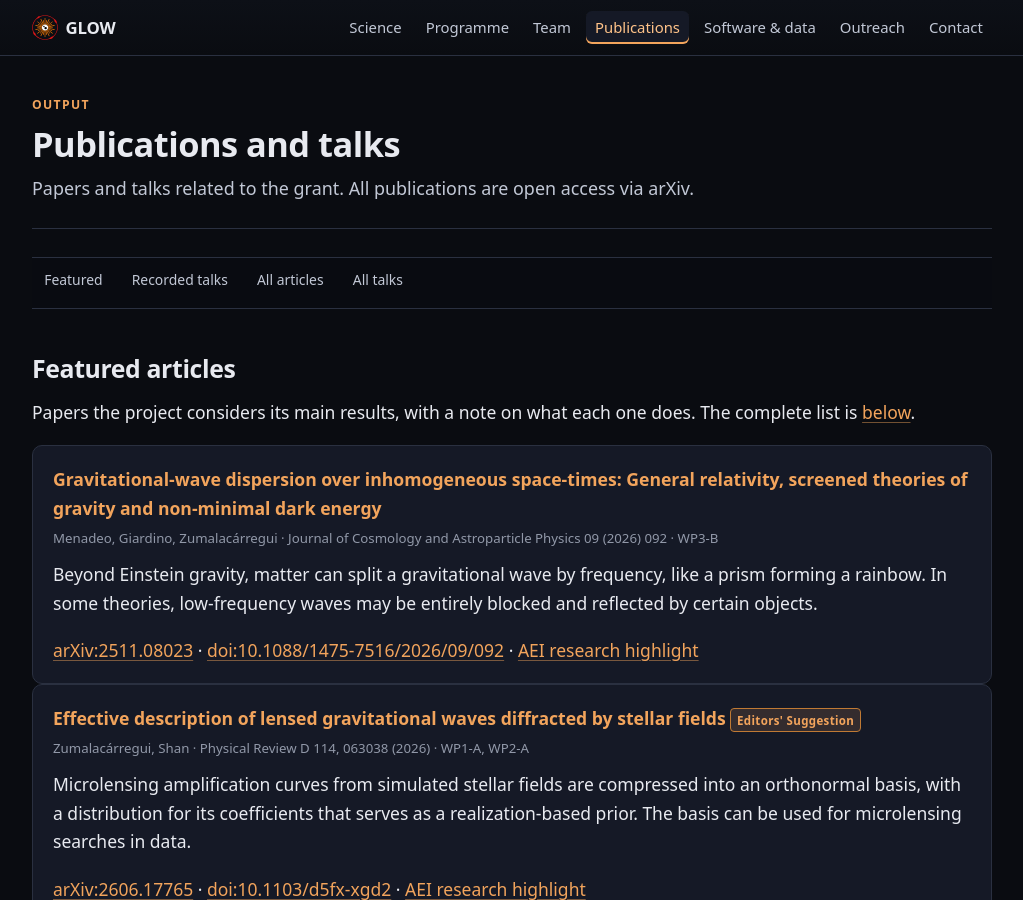
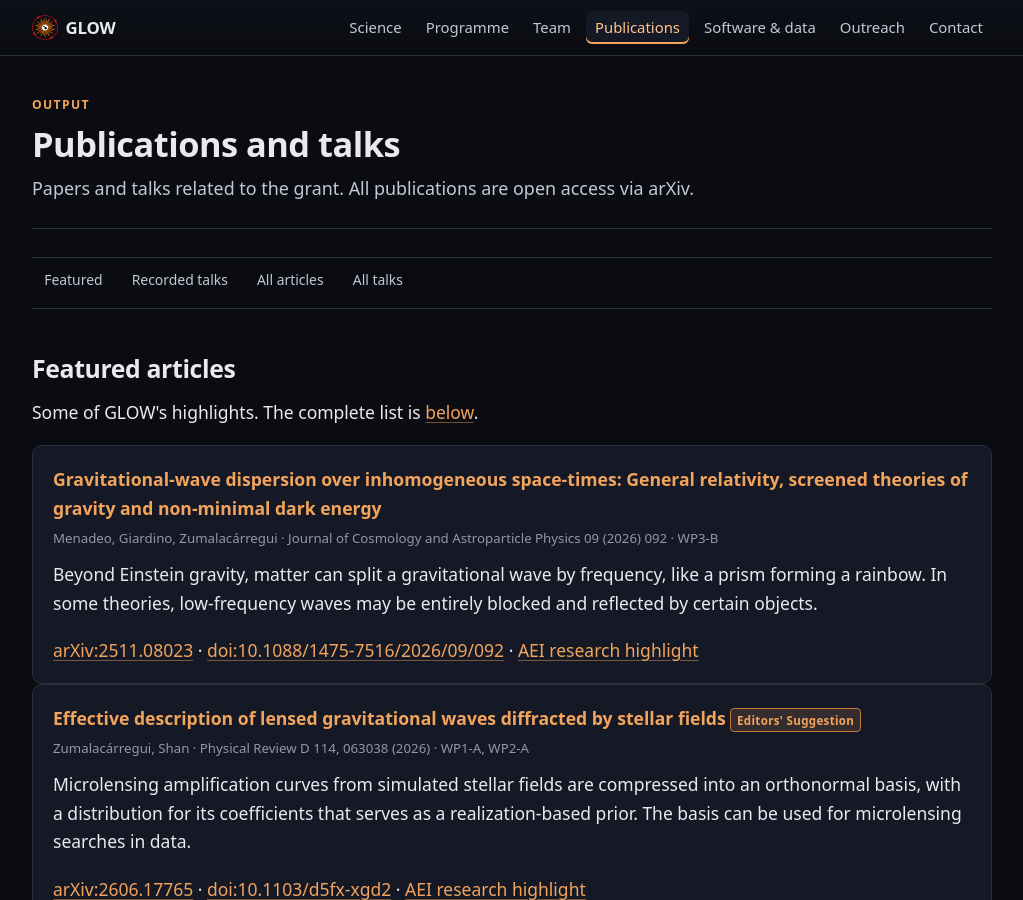
Before and after one commit to glow-astro/website, a Jekyll site: the page built from publications.html, in a window 1280 px wide and 900 px high. Shown: the whole window, without its empty margins (128-1151 px from the left). Built offline with Jekyll 4.4.1, drawn with Linux system fonts in a browser that asks for light colours.

Commit message:
Reword the featured-articles intro
"Some of GLOW's highlights", at the owner's request.

Co-Authored-By: Claude Fable 5.1 <noreply@anthropic.com>

```diff
--- a/publications.html
+++ b/publications.html
@@ -45,8 +45,7 @@ sections:
 <section class="section" id="featured" aria-labelledby="featured-heading">
   <h2 id="featured-heading">Featured articles</h2>
   <p>
-    Papers the project considers its main results, with a note on what each one
-    does. The complete list is <a href="#articles">below</a>.
+    Some of GLOW's highlights. The complete list is <a href="#articles">below</a>.
   </p>
   {%- assign featured = papers | where: "featured", true %}
   {%- for p in featured %}
```
